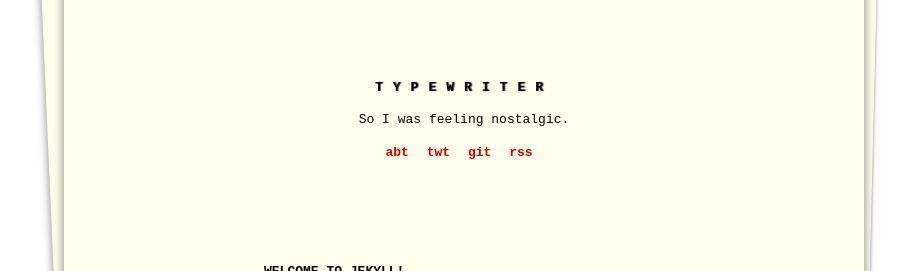
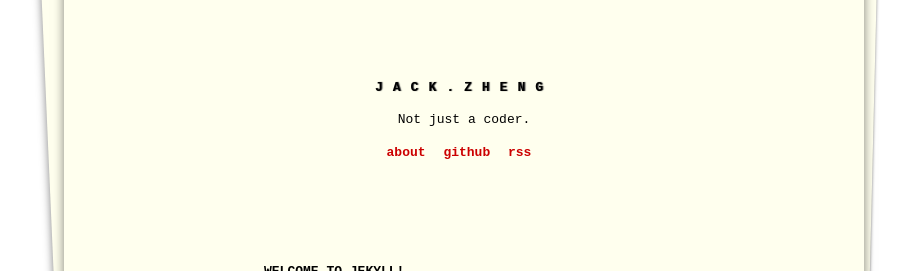
Before and after one commit to undersail/undersail.github.com, a Jekyll site: the page built from index.html, in a window 1280 px wide. Shown: the part 231-502 px from the top of the page, without its empty margins (176-1093 px from the left). Built offline with Jekyll 4.4.1, drawn with Linux system fonts in a browser that asks for light colours; the list of posts is cut into pages by our own code.

Commit message:
Init info

```diff
--- a/_config.yml
+++ b/_config.yml
@@ -1,8 +1,8 @@
 # Site settings
-title: "Typewriter"
-description: "So I was feeling nostalgic."
+title: "Jack.Zheng"
+description: "Not just a coder."
 baseurl: ""
-url: "http://alixedi.github.io"
+url: "http://i.easyapple.net"
 
 # Build settings
 markdown: kramdown
@@ -12,11 +12,9 @@ paginate: 3
 
 # Links
 links:
-  - title: "abt"
+  - title: "about"
     url: /about
-  - title: "twt"
-    url: http://twitter.com/alixedi
-  - title: "git"
-    url: http://github.com/alixedi
+  - title: "github"
+    url: https://github.com/undersail
   - title: "rss"
     url: /feed.xml
```
Also changed, not shown: __config.yml (added, +22 -0 lines).
